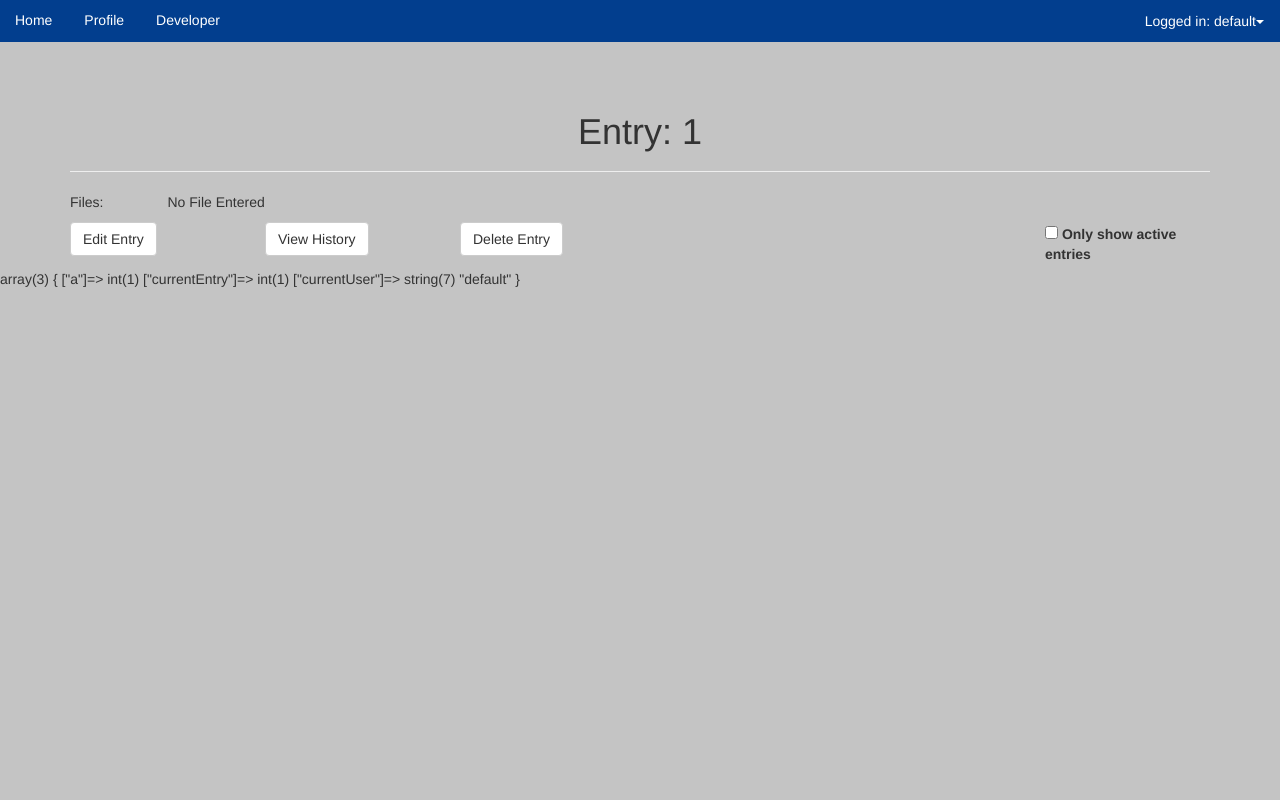
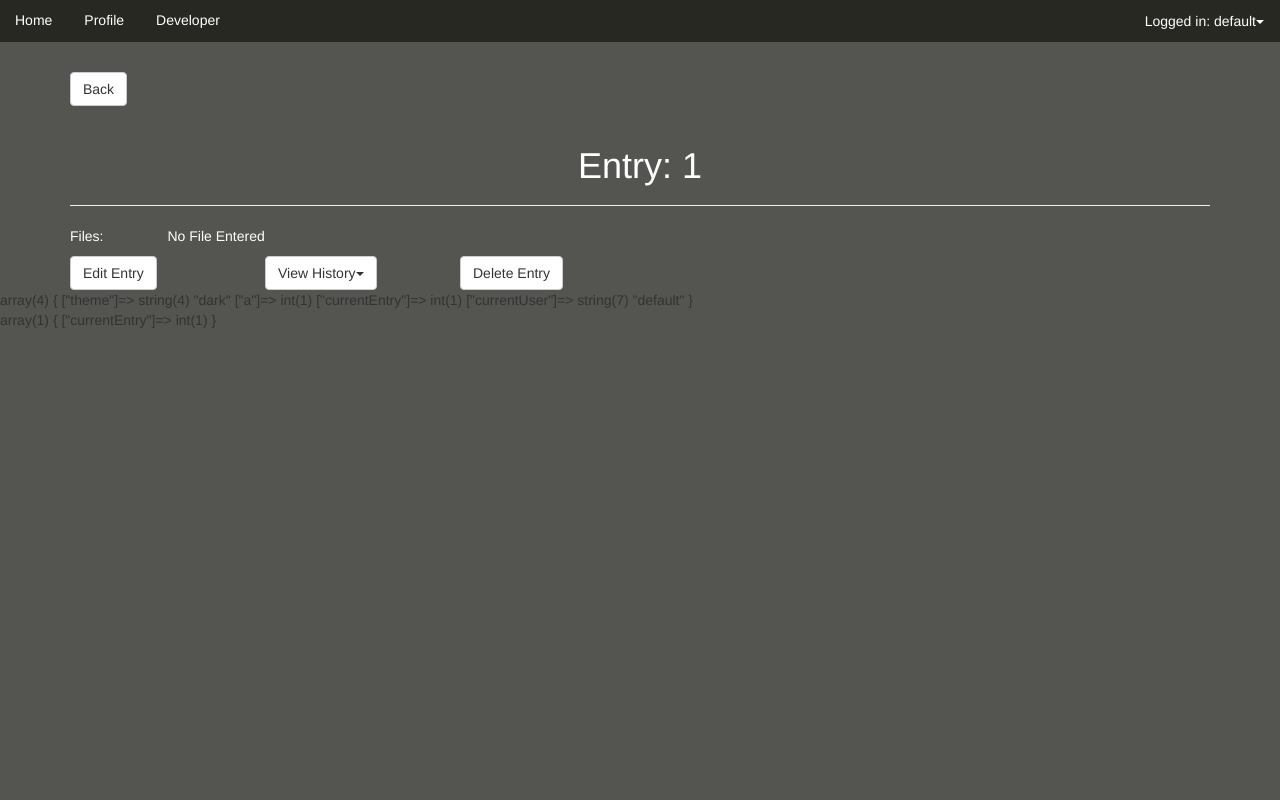
Before and after one commit to LachlanB96/SDP-Spring-2017-Group-7, a PHP site: page /entry.php in a window 1280 px wide. Run offline with PHP 8.4, Linux system fonts and the light colour scheme; a user stored in the database is signed in; data comes from the database, SQL or seed files in the repository; data that the repository does not hold is empty.

Commit message:
V2.0b
done

```diff
--- a/createEntry.php
+++ b/createEntry.php
@@ -111,7 +111,7 @@
 			$.post("databaseHandler.php", objectData, function(data, status){
 				console.log("DATA: " + data);
     			console.log("STATUS:dd " + status);
-				window.location.href = "createEntry.php";
+				window.location.href = "journalEntries.php";
 			});
 
 		});
--- a/css/style.css
+++ b/css/style1.css
@@ -1,7 +1,16 @@
+body{
+    background-color: #545551;
+    margin: 0;
+    padding: 0;
+}
+
+div {
+    color: #FFF;
+}
 
 .nav{
     border-left: 100px;
-    background-color: #023E8E;
+    background-color: #272822;
     margin-bottom: 30px;
     width: 100%;
 }
@@ -18,19 +27,14 @@
 
 .nav li a:focus{
     color: #FFF;
-    background-color: #023E8E;
+    background-color: #272822;
 }
 
 .nav .open>a, .nav .open>a:focus, .nav .open>a:hover {
     color: #FFF;
-    background-color: #023E8E;
+    background-color: #272822;
 }
 
-body{
-    background-color: #C4C4C4;
-    margin: 0;
-    padding: 0;
-}
 
 .nav-padding{
 
@@ -40,16 +44,21 @@ body{
 }
 
 .dropdown-menu {
-    background-color: #023E8E;
+    color: #FFF;
+    background-color: #272822;
 }
 
 #entryDescription{
-    background-color: #FFF;
+    background-color: #222;
 }
 
+.dropdown-menu li a{
+    color: #FFF;
+}
 
 tr{
-    background-color: #FFF;
+    color: #FFF;
+    background-color: #222;
 }
 
 .two-options{
@@ -62,3 +71,11 @@ tr{
 .incorrect{
     box-shadow:0 0 20px red;
 }
+
+.dropdown-menu {
+    color: #FFF;
+}
+
+input{
+    color: #000;
+}
--- a/databaseHandler.php
+++ b/databaseHandler.php
@@ -28,6 +28,13 @@ if($_POST['action'] == "create"){
 	}else if($_POST['type'] == "entry"){
 		$sql = "INSERT INTO journalEntries (title, journal, creator, contents, dateCreated)
 		VALUES ('".$_POST['title']."','".$_SESSION['entryName']."','".$_SESSION['currentUser']."','".$_POST['description']."','".$_POST['creationDate']."')";
+		echo $sql;
+	} else if($_POST['type'] == "entryEdit"){
+		$sql2 = "INSERT INTO entryEdits (title, journal, contents, dateCreated, version)
+		VALUES ('".$_POST['oldTitle']."','".$_SESSION['entryName']."','".$_POST['oldContents']."','".$_POST['oldDateCreated']."','".$_POST['newRevisionNumber']."')";
+
+		$sql = "UPDATE journalEntries  SET title='".$_POST['newTitle']."' AND contents='".$_POST['newDescription']."'
+		WHERE title LIKE '".$_POST['oldTitle']."' AND journal LIKE '".$_POST['journal']."'";
 		echo $sql;
 	}
 	if ($conn->query($sql) === TRUE) {
@@ -68,7 +75,7 @@ else if($_POST['action'] == "read"){
 			}
 		}
 	} else if($_POST['type'] == "journalEntries"){
-		$sql="SELECT * FROM journalEntries WHERE journal LIKE '" . $_POST['journalName'] . "'";
+		$sql="SELECT * FROM journalEntries WHERE journal LIKE '" . $_SESSION['currentJournal'] . "'";
 		if ($journals=$conn->query($sql)){
 			while ($journal=mysqli_fetch_row($journals)){
 				echo $journal[0];
--- a/entry.php
+++ b/entry.php
@@ -5,20 +5,24 @@
 	session_start();
 	if(isset($_POST['currentEntry'])){
 		$_SESSION['currentEntry'] = $_POST['currentEntry'];
-		?>
-		<script type="text/javascript">
-			var currentEntry = "<?=$_POST['currentEntry']?>";
-		</script>
+	} else {
+		$_POST['currentEntry'] = $_SESSION['currentEntry'];
+	} ?>
+	<script type="text/javascript">
+		var currentEntry = "<?=$_POST['currentEntry']?>";
+	</script>
 
-
-
-	<?php } ?>
 </head>
 <body>
 	<?php include("navigation.php"); ?>
 	<div class="container">
 		<div class="row">
 			<div class="col-md-12">
+				<div class="row">
+					<div class="col-md-2">
+						<a type="button" class="btn btn-default" href="journalEntries.php">Back</a>
+					</div>
+				</div>
 				<div class="row">
 					<div class="col-md-12">
 						<div class="page-header">
@@ -48,9 +52,15 @@
 						</a>
 					</div>
 					<div class="col-md-2">
-						<a type="button" class="btn btn-default btn-disabled">
-							View History
-						</a>
+						<a href="#" data-toggle="dropdown" class="btn btn-default dropdown-toggle">View History<strong class="caret"></strong></a>
+						<ul class="dropdown-menu">
+							<li>
+								<a id="#">Version 2</a>
+							</li>
+							<li>
+								<a href="#">Version 3</a>
+							</li>
+						</ul>
 					</div>
 					<div class="col-md-2">
 						<a type="button" class="btn btn-default" id="input_delete">
@@ -60,11 +70,6 @@
 					<div class="col-md-2">
 					</div>
 					<div class="col-md-2">
-					</div>
-					<div class="col-md-2">
-						<label class="form-check-label">
-							<input class="form-check-input" type="checkbox"> Only show active entries
-						</label>
 					</div>
 				</div>
 			</div>
@@ -100,6 +105,7 @@
 			$("#entryDescription").html(entryArray[3]);
     		//createTable(data);
     	});
+
 	});
 
 	$("#editEntry").click(function(){
@@ -113,21 +119,23 @@
 	});
 
 
-$("#input_delete").click(function(){
+	$("#input_delete").click(function(){
 		objectData = {
-			action: "read",
-			type: "entries",
+			action: "delete",
+			type: "entry",
 			entryName: currentEntry
 		};
 		$.post("databaseHandler.php", objectData, function(data, status){
 			console.log("DATA: " + data);
 			console.log("STATUS:dd " + status);
-			//window.location.href = "journal.php";
+			window.location.href = "journalEntries.php";
+		});
 	});
-});
 
 </script>
 <?php
 var_dump($_SESSION);
+echo "<br />";
+var_dump($_POST);
 ?>
 </html>
--- a/headers.php
+++ b/headers.php
@@ -1,6 +1,15 @@
+<?php
+session_start();
+?>
 <meta charset="utf-8">
 <meta name="viewport" content="width=device-width, initial-scale=1">
 <script src="js/jquery-3.2.1.min.js"></script>
 <script src="js/bootstrap.min.js"></script>
 <link rel="stylesheet" href="css/bootstrap.min.css">
+<?php
+if($_SESSION['theme'] == 'dark'){ ?>
+<link rel="stylesheet" href="css/style1.css">
+<?php
+} else{ ?>
 <link rel="stylesheet" href="css/style.css">
+<?php } ?>
--- a/navigation.php
+++ b/navigation.php
@@ -24,7 +24,7 @@
 						<a href="#" data-toggle="dropdown" class="btn dropdown-toggle btn-secondary">Logged in: <?=$_SESSION['currentUser']?><strong class="caret"></strong></a>
 						<ul class="dropdown-menu">
 							<li>
-								<a href="#">Toggle Theme</a>
+								<a id="themeToggle">Toggle Theme</a>
 							</li>
 							<li>
 								<a href="#">View All Journals</a>
@@ -55,4 +55,13 @@
 				window.location.href = "home.php";
 			});
 		});
+
+		$("#themeToggle").click(function(){
+			console.log("cya");
+			$.post("sessionHandler.php", {action: "toggleTheme"}, function(data, status){
+				console.log("DATA: " + data);
+				console.log("STATUS: " + status);
+				location.reload();
+			});
+		});
 	</script>
```
Also changed, not shown: editEntry.php (+27 -23 lines), journal.php (+5 -10 lines), journalEntries.php (+14 -9 lines), sessionHandler.php (+11 -0 lines).
